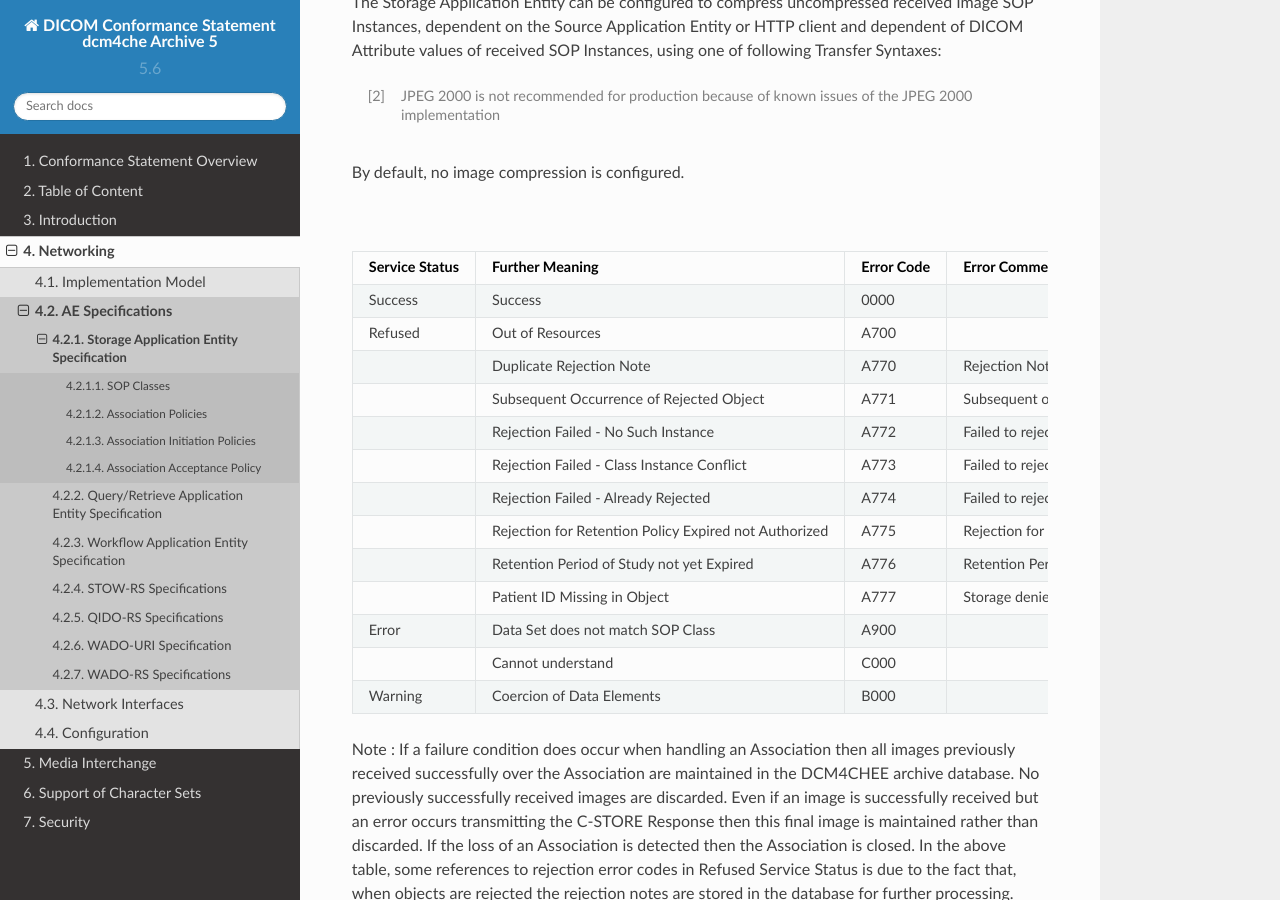
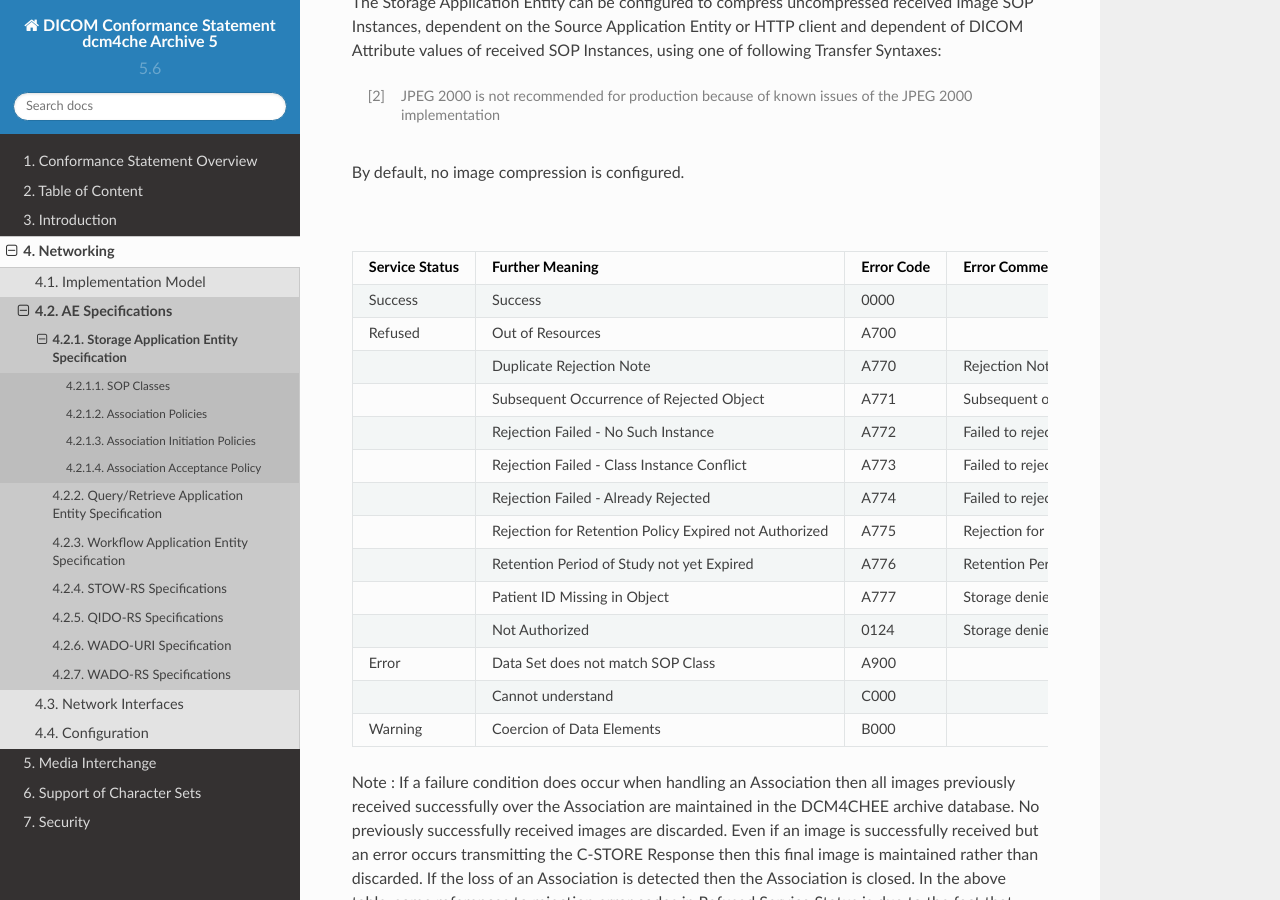
Before and after one commit to dcm4che/dcm4chee-arc-cs, a Sphinx documentation site: the page built from docs/networking/specs/storage/storage.rst, in a window 1280 px wide and 900 px high, scrolled down 16379 px. Built offline with Sphinx 7.4.7 and the Read the Docs theme 2.0.0, drawn with Linux system fonts in a browser that asks for light colours; some of the changed lines change nothing that is shown.

Commit message:
Storage AE : C-STORE Response table update

```diff
--- a/docs/networking/specs/storage/storage.rst
+++ b/docs/networking/specs/storage/storage.rst
@@ -346,21 +346,21 @@
 .. table:: Storage Application C-STORE Response Status Return Reasons
 
    +----------------+-------------------------------------------------------+------------+----------------------------------------------------------------------------------------------------+----------------------------------------------------------------------------------------------------+
-   | Service Status | Further Meaning                                       | Error Code | Error Comments                                                                                     | Behaviour                                                                                          |
+   | Service Status | Further Meaning                                       | Error Code | Error Comment                                                                                      | Behaviour                                                                                          |
    +================+=======================================================+============+====================================================================================================+====================================================================================================+
    | Success        | Success                                               | 0000       |                                                                                                    | The Composite SOP Instance was successfully received, verified, and stored in the system database. |
    +----------------+-------------------------------------------------------+------------+----------------------------------------------------------------------------------------------------+----------------------------------------------------------------------------------------------------+
    | Refused        | Out of Resources                                      | A700       |                                                                                                    | Indicates that there was not enough disk space to store the image. Error message is output to the  |
    |                |                                                       |            |                                                                                                    | Service Log. The SOP Instance will not be saved.                                                   |
    +----------------+-------------------------------------------------------+------------+----------------------------------------------------------------------------------------------------+----------------------------------------------------------------------------------------------------+
-   |                | Duplicate Rejection Note                              | A770       | Rejection Note [uid={SOP Instance UID}] already received.                                          | Indicates that rejection note for the object was already received.                                 |
+   |                | Duplicate Rejection Note                              | A770       | Rejection Note [uid={SOP Instance UID}] already received.                                          | Indicates that rejection note was already received.                                                |
    +----------------+-------------------------------------------------------+------------+----------------------------------------------------------------------------------------------------+----------------------------------------------------------------------------------------------------+
    |                | Subsequent Occurrence of Rejected Object              | A771       | Subsequent occurrence of rejected Object [uid={SOP Instance UID}, rejection={Rejection Note Code}] | Indicates that there was a subsequent occurrence of a rejected object during store operation.      |
    +----------------+-------------------------------------------------------+------------+----------------------------------------------------------------------------------------------------+----------------------------------------------------------------------------------------------------+
-   |                | Rejection Failed - No Such Instance                   | A772       | Failed to reject Instance[uid={SOP Instance UID}] - no such Instance.                              | Indicates that no object was found in database to be rejected.                                     |
+   |                | Rejection Failed - No Such Instance                   | A772       | Failed to reject Instance[uid={SOP Instance UID}] - no such Instance.                              | Indicates that one or more objects were not previously stored in archive to be rejected.           |
    +----------------+-------------------------------------------------------+------------+----------------------------------------------------------------------------------------------------+----------------------------------------------------------------------------------------------------+
-   |                | Rejection Failed - Class Instance Conflict            | A773       | Failed to reject Instance[uid={SOP Instance UID}] - class-instance conflict.                       | Indicates that there was a conflict in SOP Class UIDs of object (between that of the one received  |
-   |                |                                                       |            |                                                                                                    | from client and one retrieved from database) to be rejected.                                       |
+   |                | Rejection Failed - Class Instance Conflict            | A773       | Failed to reject Instance[uid={SOP Instance UID}] - class-instance conflict.                       | Indicates that there was a conflict in SOP Class UIDs of object (between that of the previously    |
+   |                |                                                       |            |                                                                                                    | received rejection note and the one referenced in the current rejection note) to be rejected.      |
    +----------------+-------------------------------------------------------+------------+----------------------------------------------------------------------------------------------------+----------------------------------------------------------------------------------------------------+
    |                | Rejection Failed - Already Rejected                   | A774       | Failed to reject Instance[uid={SOP Instance UID}] - already rejected.                              | Indicates that the rejected object was already rejected.                                           |
    +----------------+-------------------------------------------------------+------------+----------------------------------------------------------------------------------------------------+----------------------------------------------------------------------------------------------------+
@@ -370,6 +370,8 @@
    |                | Retention Period of Study not yet Expired             | A776       | Retention Period of Study not yet expired.                                                         | Indicates that rejection of objects is not allowed as Study Retention Period has not expired yet.  |
    +----------------+-------------------------------------------------------+------------+----------------------------------------------------------------------------------------------------+----------------------------------------------------------------------------------------------------+
    |                | Patient ID Missing in Object                          | A777       | Storage denied as Patient ID missing in object.                                                    | Indicates that the Patient ID is missing in the object.                                            |
+   +----------------+-------------------------------------------------------+------------+----------------------------------------------------------------------------------------------------+----------------------------------------------------------------------------------------------------+
+   |                | Not Authorized                                        | 0124       | Storage denied.                                                                                    | Indicates that the storage is denied.                                                              |
    +----------------+-------------------------------------------------------+------------+----------------------------------------------------------------------------------------------------+----------------------------------------------------------------------------------------------------+
    | Error          | Data Set does not match SOP Class                     | A900       |                                                                                                    | Indicates that the Data Set does not encode a valid instance of the SOP Class specified. This      |
    |                |                                                       |            |                                                                                                    | status is returned if the DICOM Object stream can be successfully parsed but does not contain      |
```
